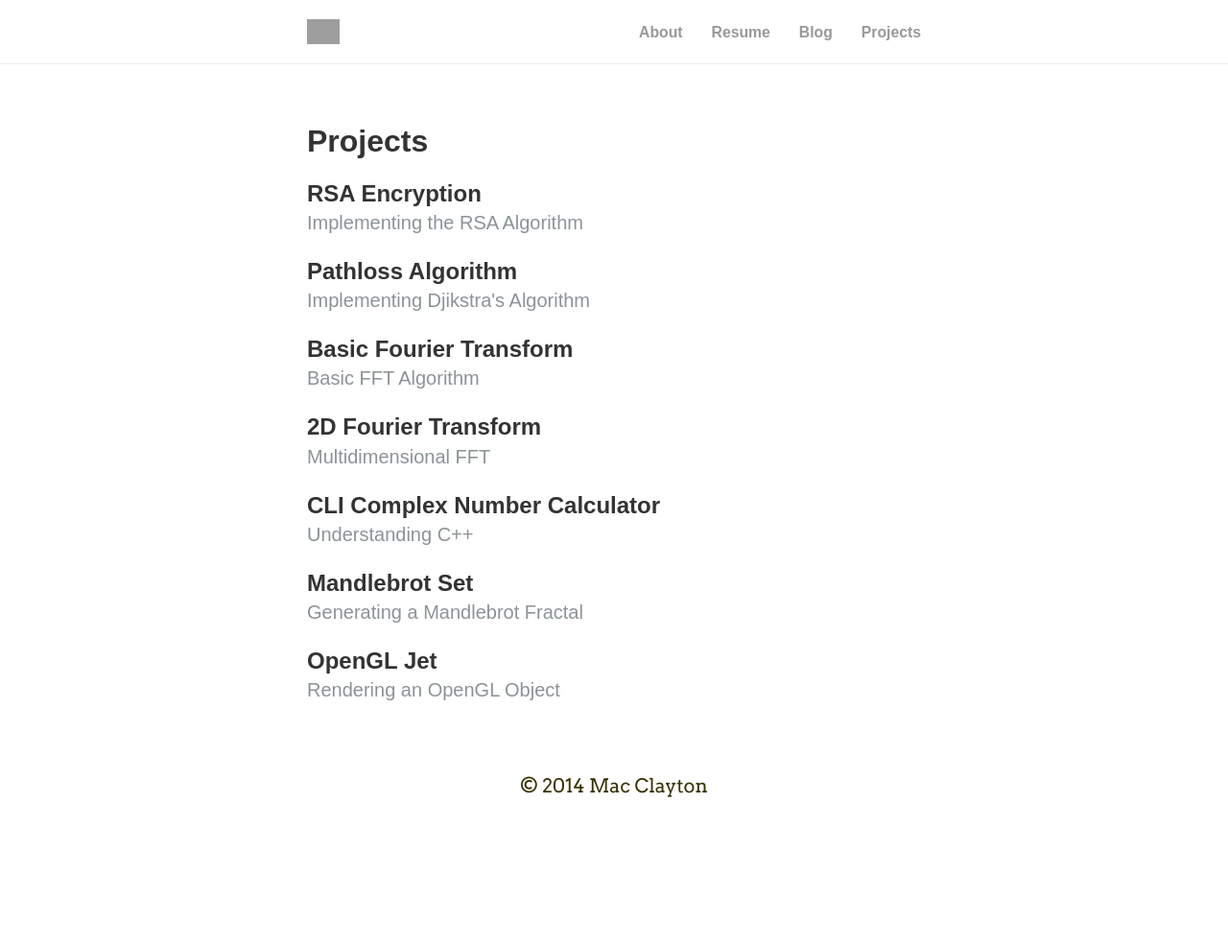
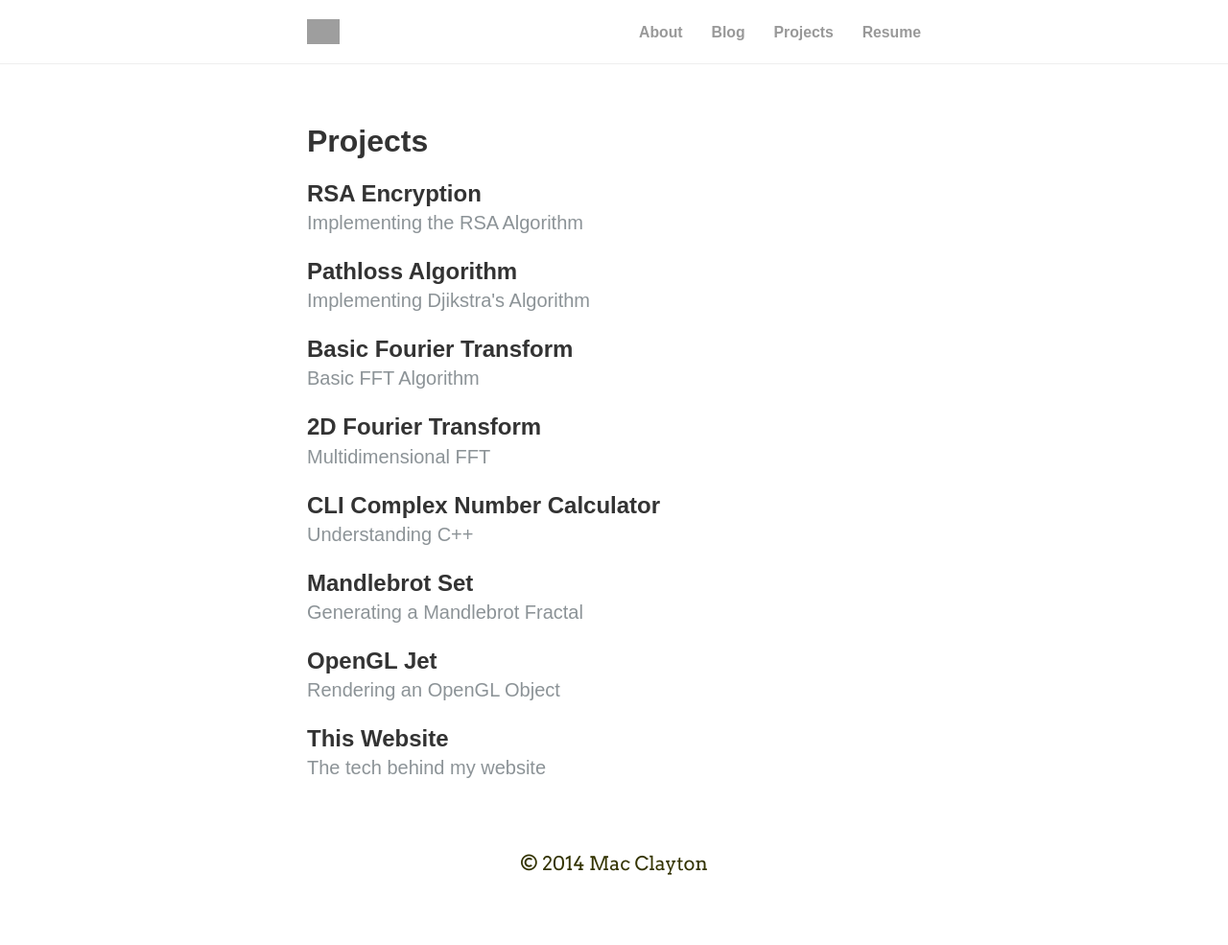
Before and after one commit to mclayton7/mclayton7.github.io, a Jekyll site: the page built from projects/index.html, in a window 1280 px wide. Shown: the whole page at 96% size. Built offline with Jekyll 4.4.1, drawn with Linux system fonts in a browser that asks for light colours; nearby versions of some CDN libraries; Markdown is read by kramdown in place of the engine named in the settings; before the commit the page ends 904 px from its top, so only the background shows below that; grey boxes are pictures that could not be loaded.

Commit message:
Build site at 2014-02-18 03:49:41 UTC

```diff
--- a/_includes/navigation.html
+++ b/_includes/navigation.html
@@ -5,8 +5,8 @@
 <nav>
 	<ul>
 		<li><a href="/about">About</a></li>
-		<li><a href="/resume">Resume</a></li>
 		<li><a href="/blog">Blog</a></li>
 		<li><a href="/projects">Projects</a></li>
+		<li><a href="/resume">Resume</a></li>
 	</ul>
 </nav>
--- a/projects/index.html
+++ b/projects/index.html
@@ -31,4 +31,8 @@ title: Projects
   <h4><a href="opengl-jet.html">OpenGL Jet</a></h4>
   <span class="date">Rendering an OpenGL Object</span>
 </li>
+<li>
+  <h4><a href="this-blog.html">This Website</a></h4>
+  <span class="date">The tech behind my website</span>
+</li>
 </ul>
```
Also changed, not shown: projects/this-blog.html (added).
